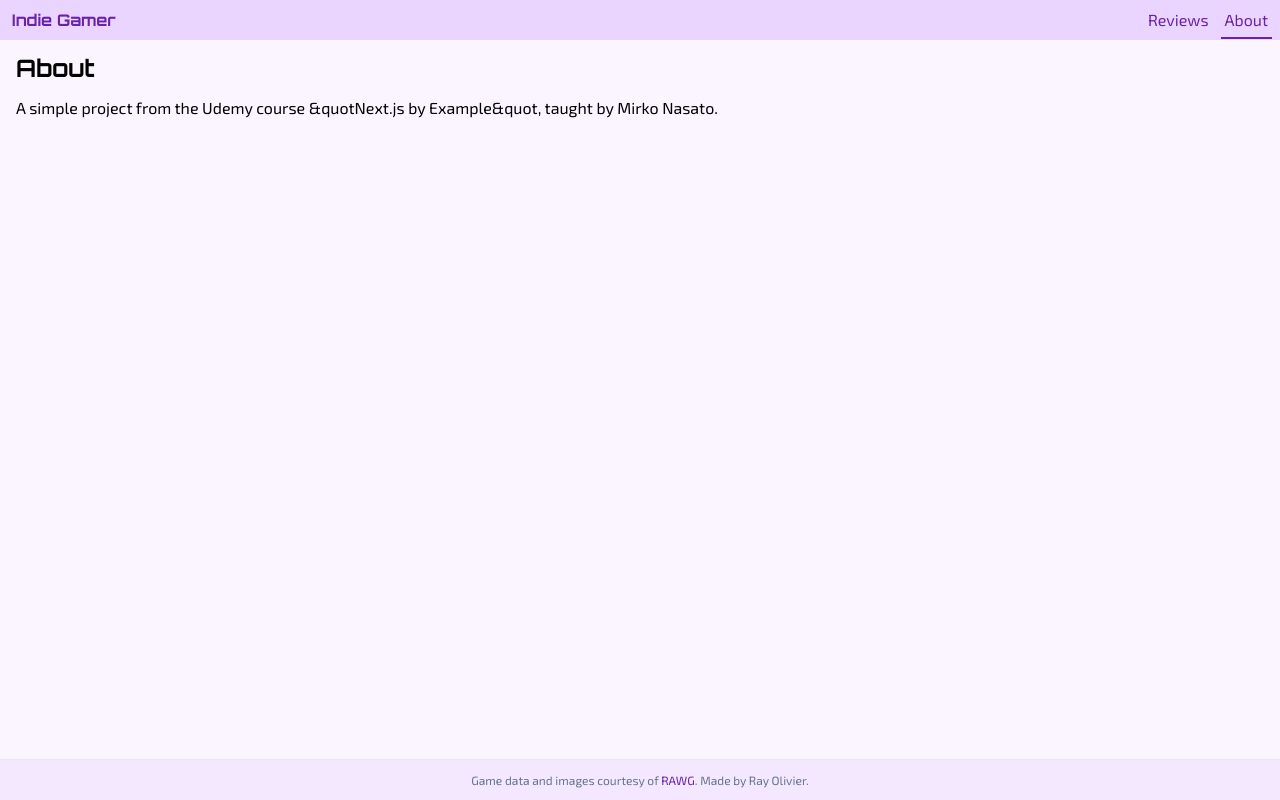
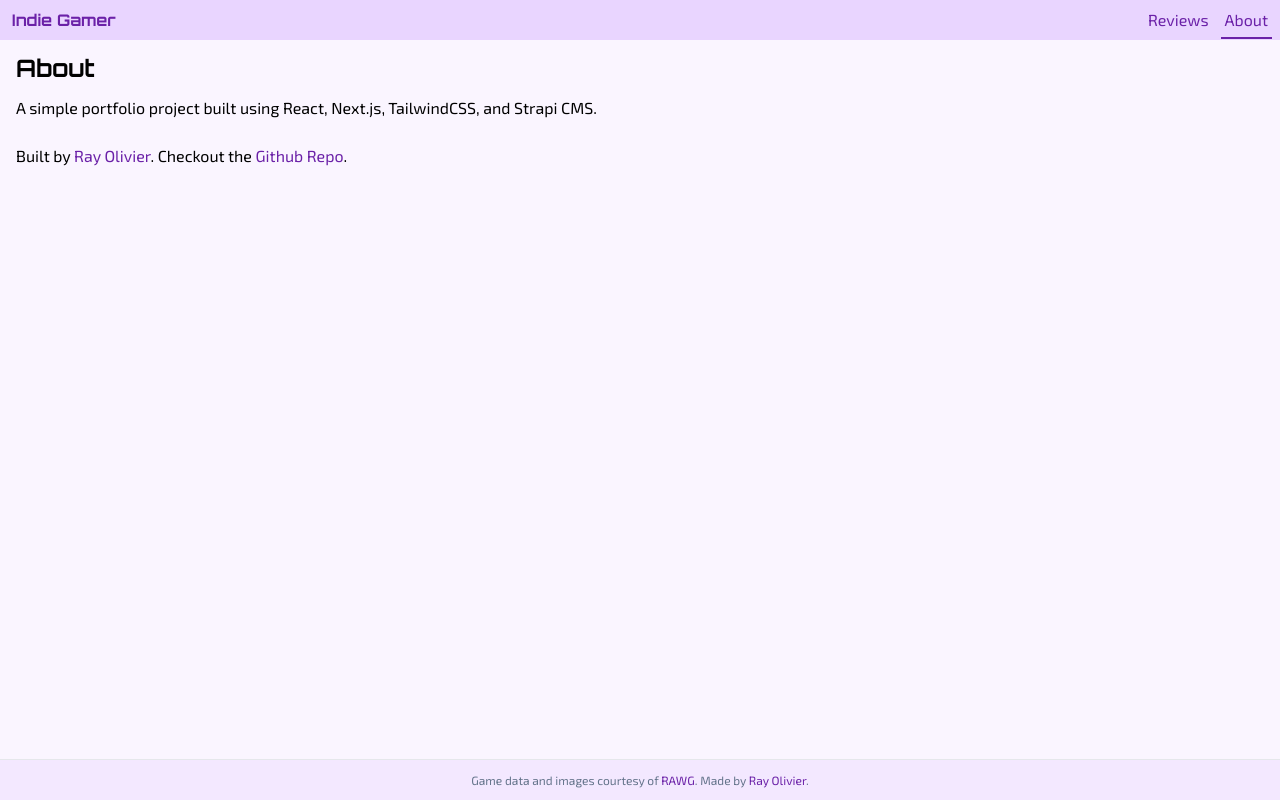
Before and after one commit to RayOlivier/next-reviews, a Next.js app: page /about in a window 1280 px wide. Built offline with nearby package versions, Linux system fonts and the light colour scheme.

Commit message:
updating links and about page

```diff
--- a/app/about/page.tsx
+++ b/app/about/page.tsx
@@ -10,8 +10,28 @@ export default function AboutPage() {
     <>
       <Heading>About</Heading>
       <p>
-        A simple project from the Udemy course &quotNext.js by Example&quot,
-        taught by Mirko Nasato.
+        A simple portfolio project built using React, Next.js, TailwindCSS, and
+        Strapi CMS.
+      </p>
+      <br />
+      <p>
+        Built by{' '}
+        <a
+          href="https://github.com/RayOlivier"
+          target="_blank"
+          className="text-purple-800 hover:underline"
+        >
+          Ray Olivier
+        </a>
+        . Checkout the{' '}
+        <a
+          href="https://github.com/RayOlivier/next-reviews"
+          target="_blank"
+          className="text-purple-800 hover:underline"
+        >
+          Github Repo
+        </a>
+        .
       </p>
     </>
   );
--- a/app/layout.tsx
+++ b/app/layout.tsx
@@ -32,7 +32,15 @@ export default function RootLayout({ children }: LayoutProps) {
           >
             RAWG
           </a>
-          . Made by Ray Olivier.
+          . Made by{' '}
+          <a
+            href="https://github.com/RayOlivier"
+            target="_blank"
+            className="text-purple-800 hover:underline"
+          >
+            Ray Olivier
+          </a>
+          .
         </footer>
       </body>
     </html>
```
